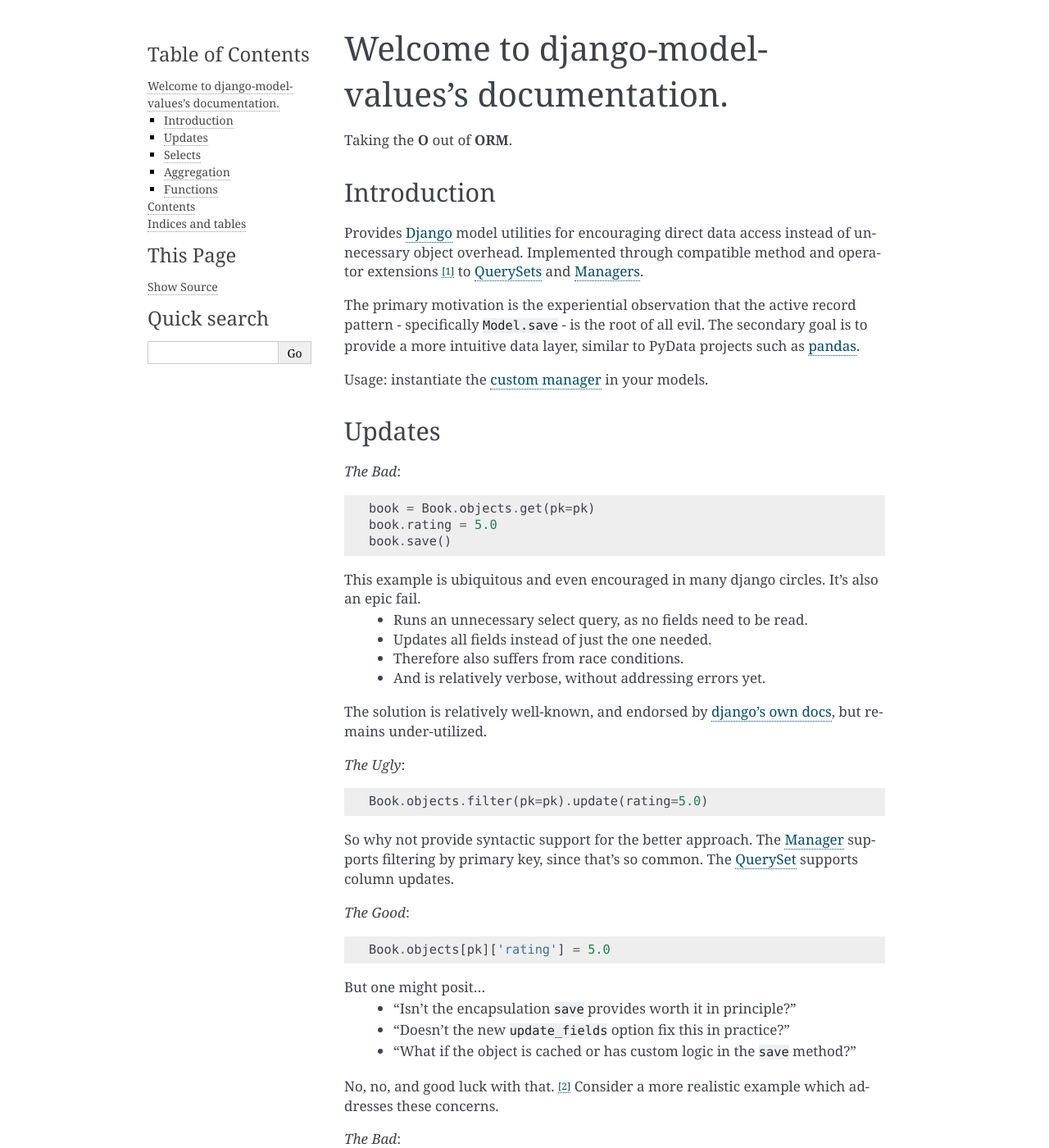
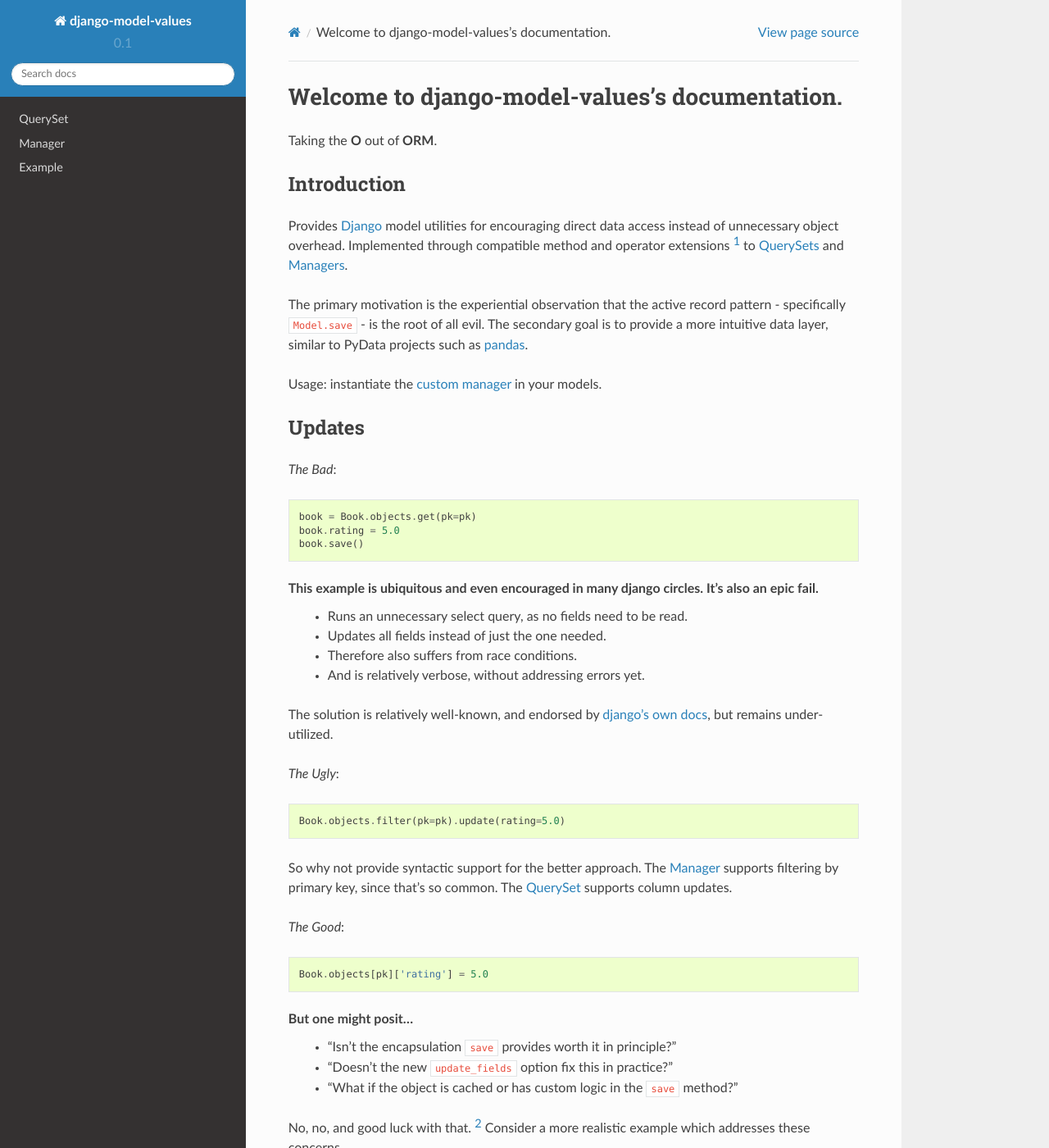
Before and after one commit to coady/django-model-values, a Sphinx documentation site: the page built from docs/index.rst, in a window 1280 px wide and 1400 px high. Shown: the whole window at 82% size. Built offline with Sphinx 7.4.7 and the Read the Docs theme 2.0.0, drawn with Linux system fonts in a browser that asks for light colours; some of the changed text lies outside the part shown.

Commit message:
Documentation update.

```diff
--- a/docs/conf.py
+++ b/docs/conf.py
@@ -112,7 +112,7 @@
 
 # The theme to use for HTML and HTML Help pages.  See the documentation for
 # a list of builtin themes.
-html_theme = 'alabaster'
+html_theme = 'sphinx_rtd_theme'
 
 # Theme options are theme-specific and customize the look and feel of a theme
 # further.  For a list of options available for each theme, see the
```
Also changed, not shown: README.rst (+9 -1 lines).
